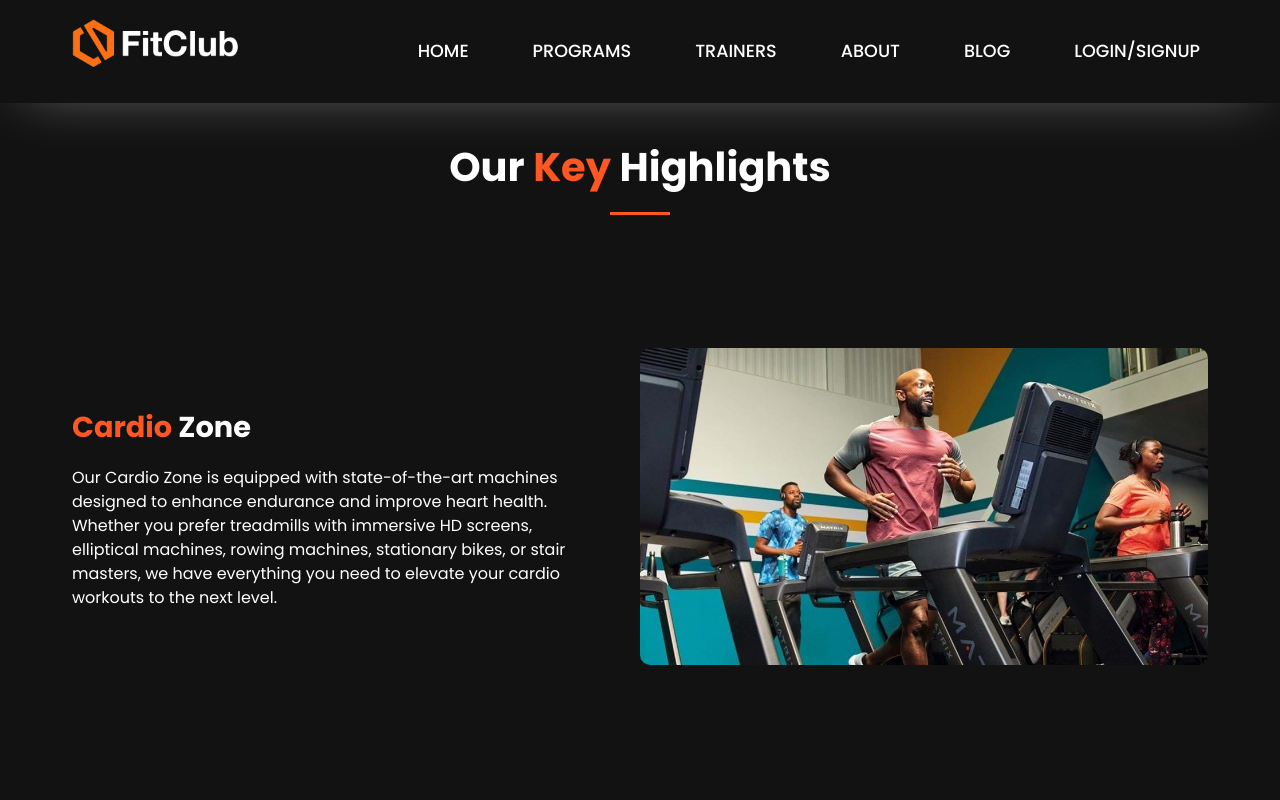
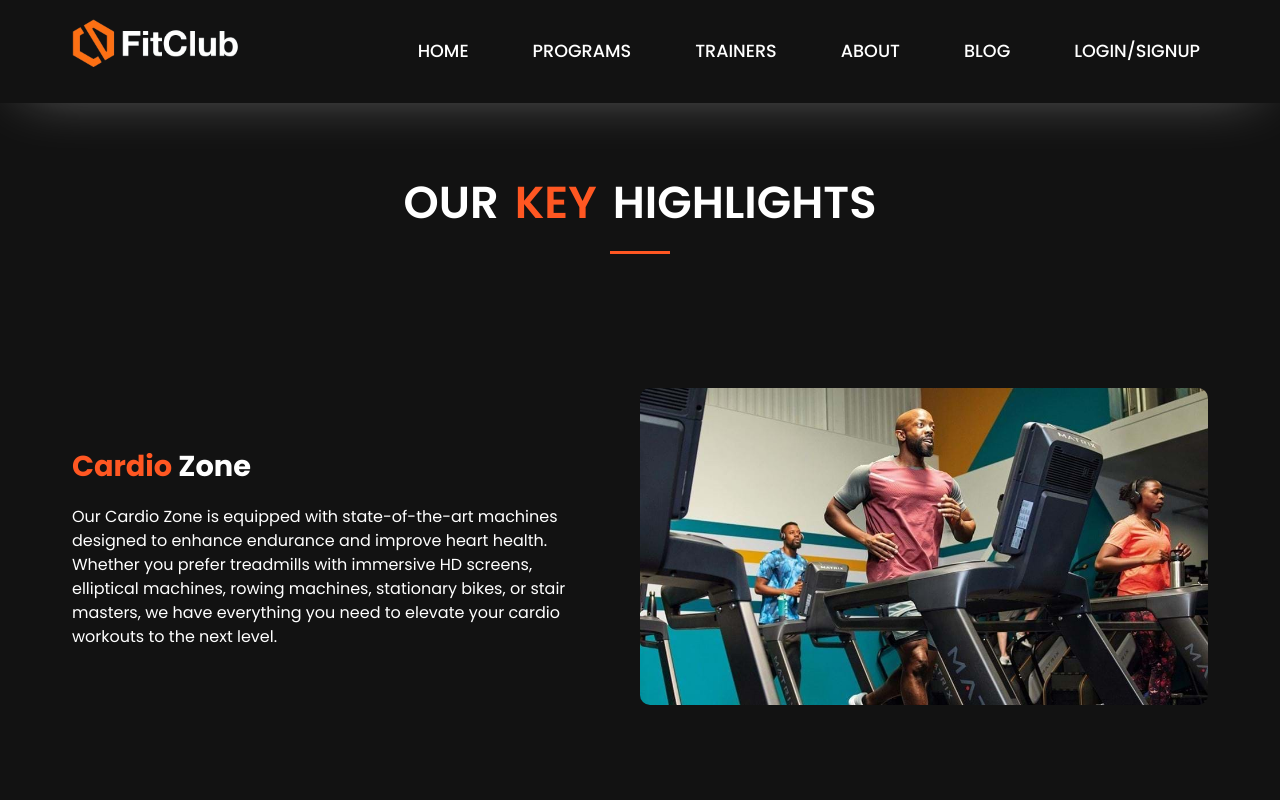
Before and after one commit to TusharGhosh56/Fit_Club, a React (Create React App) app: page /programs in a window 1280 px wide. Shown: the top 800 px of the page. Built offline with nearby package versions, Linux system fonts and the light colour scheme; no server answers.

Commit message:
fixed minor css issues in every pages

```diff
--- a/src/css/About.css
+++ b/src/css/About.css
@@ -1,5 +1,5 @@
 .about {
-  padding: 6rem 2rem;
+  padding: 4rem 2rem;
   background: #121212;
   color: #f5f5f5;
   font-family: 'Arial', sans-serif;
--- a/src/css/Blog.css
+++ b/src/css/Blog.css
@@ -603,12 +603,15 @@
 }
 
 .blog-header {
+    font-size: clamp(2.5rem, 4vw, 3rem);
     text-align: center;
     margin-bottom: 3rem;
+    color: #FF5722;
+    text-transform: uppercase;
+    position: relative;
     display: flex;
+    gap: 1rem;
     justify-content: center;
-    margin-top: 3rem;
-    position: relative;
 }
 
 .blog-header::after {
@@ -631,6 +634,7 @@
     text-transform: uppercase;
     letter-spacing: 2px;
     font-weight: 600;
+    margin-right: 0;
 }
 
 .blog-header .error-message {
@@ -683,7 +687,6 @@
     font-size: 2.8rem;
     position: relative;
     text-transform: uppercase;
-    letter-spacing: 2px;
     font-weight: 600;
     margin-top: 2rem;
 }
--- a/src/css/Profile.css
+++ b/src/css/Profile.css
@@ -7,7 +7,7 @@
 }
 
 .profile-container h2 {
-    font-size: clamp(2.5rem, 4vw, 3rem);
+    font-size: 2.8rem;
     text-align: center;
     margin-bottom: 4rem;
     color: #ffffff;
--- a/src/css/Programs.css
+++ b/src/css/Programs.css
@@ -7,9 +7,15 @@
 }
 
 .section-title {
-  font-size: 2.5rem;
-  font-weight: bold;
-  margin-bottom: 2rem;
+  color: #fff;
+    font-size: 2.8rem !important;
+    font-weight: 600;
+    margin-top: 2rem;
+    position: relative;
+    text-transform: uppercase;
+    display: flex;
+    justify-content: center;
+    gap: 1rem;
 }
 
 .highlight {
--- a/src/css/Trainers.css
+++ b/src/css/Trainers.css
@@ -10,9 +10,15 @@
 }
 
 .trainers-header h1 {
-  font-size: 2.5rem;
-  color: #333;
-  margin-bottom: 1rem;
+  color: #fff;
+  font-size: 2.8rem;
+  font-weight: 600;
+  margin-top: 2rem;
+  position: relative;
+  text-transform: uppercase;
+  display: flex;
+  justify-content: center;
+  gap:1rem;
 }
 
 .trainers-grid {
@@ -100,6 +106,8 @@
 
 .expert {
   color:#FF5722;
+  margin-left: 8px;
+  margin-right: 8px;
 }
 
 .connect-trainer-btn {
--- a/src/pages/Programs.js
+++ b/src/pages/Programs.js
@@ -61,7 +61,7 @@ function Equipment() {
         animate={{ opacity: 1, y: 0 }}
         transition={{ duration: 0.8 }}
       >
-        Our <span className="highlight">Key</span> Highlights
+        OUR <span className="highlight">KEY</span> HIGHLIGHTS
       </motion.h2>
 
       {sections.map((section, index) => {
```
